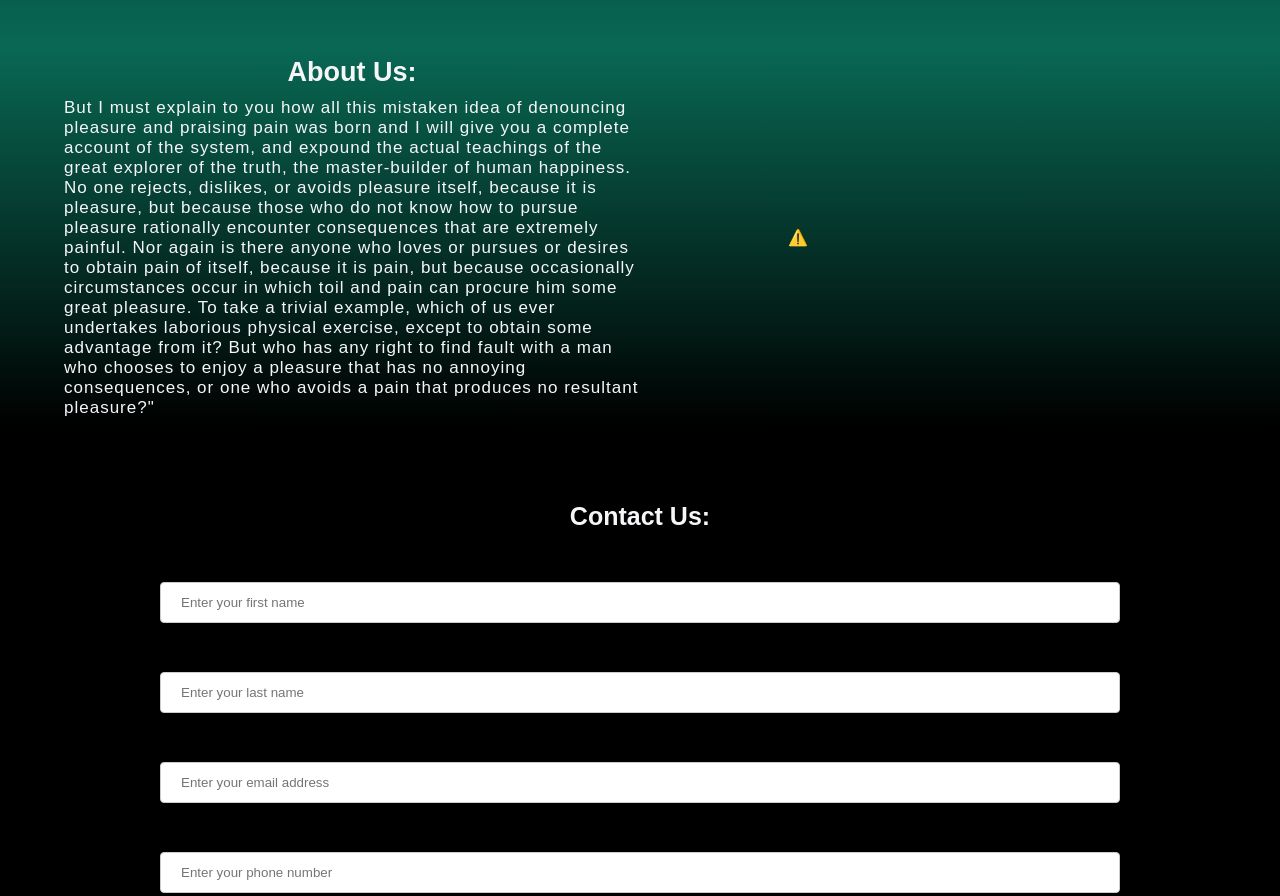
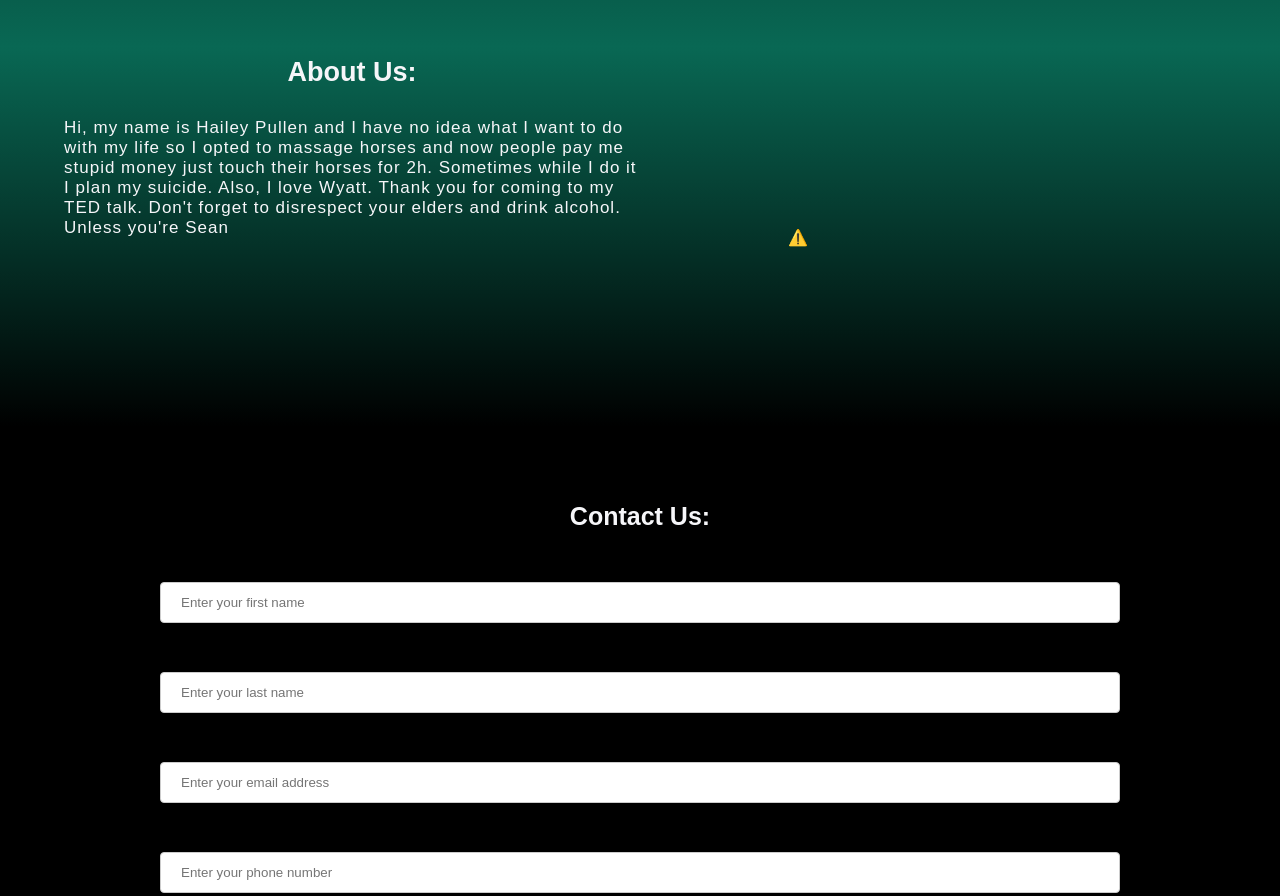
Before and after one commit to Whowlett13/haileybusiness, an Astro site: page / in a window 1280 px wide. Shown: the part 2483-3379 px from the top of the page. Built offline with nearby package versions, Linux system fonts and the light colour scheme; Astro itself is replaced by a stand-in of ours; no server answers; a web font is replaced by a local one.

Commit message:
commiting changes

```diff
--- a/src/components/main/about/About.astro
+++ b/src/components/main/about/About.astro
@@ -3,8 +3,12 @@
   <div class="container-about">
     <div class="container-text-about">
       <h2 class="title-about" id="about">About Us:</h2>
-      <p >
-        But I must explain to you how all this mistaken idea of denouncing pleasure and praising pain was born and I will give you a complete account of the system, and expound the actual teachings of the great explorer of the truth, the master-builder of human happiness. No one rejects, dislikes, or avoids pleasure itself, because it is pleasure, but because those who do not know how to pursue pleasure rationally encounter consequences that are extremely painful. Nor again is there anyone who loves or pursues or desires to obtain pain of itself, because it is pain, but because occasionally circumstances occur in which toil and pain can procure him some great pleasure. To take a trivial example, which of us ever undertakes laborious physical exercise, except to obtain some advantage from it? But who has any right to find fault with a man who chooses to enjoy a pleasure that has no annoying consequences, or one who avoids a pain that produces no resultant pleasure?"
+      <p class="aboutPara">
+        Hi, my name is Hailey Pullen and I have no idea what I want to do with
+        my life so I opted to massage horses and now people pay me stupid money
+        just touch their horses for 2h. Sometimes while I do it I plan my
+        suicide. Also, I love Wyatt. Thank you for coming to my TED talk. Don't
+        forget to disrespect your elders and drink alcohol. Unless you're Sean
       </p>
     </div>
     <div class="container-svg-about">
@@ -26,6 +30,10 @@
 ></script>
 
 <style>
+  .aboutPara{
+    padding-top: 20px;
+    text-align: center;
+  }
   .linear-grandient-1 {
     position: absolute;
     left: 0;
```
